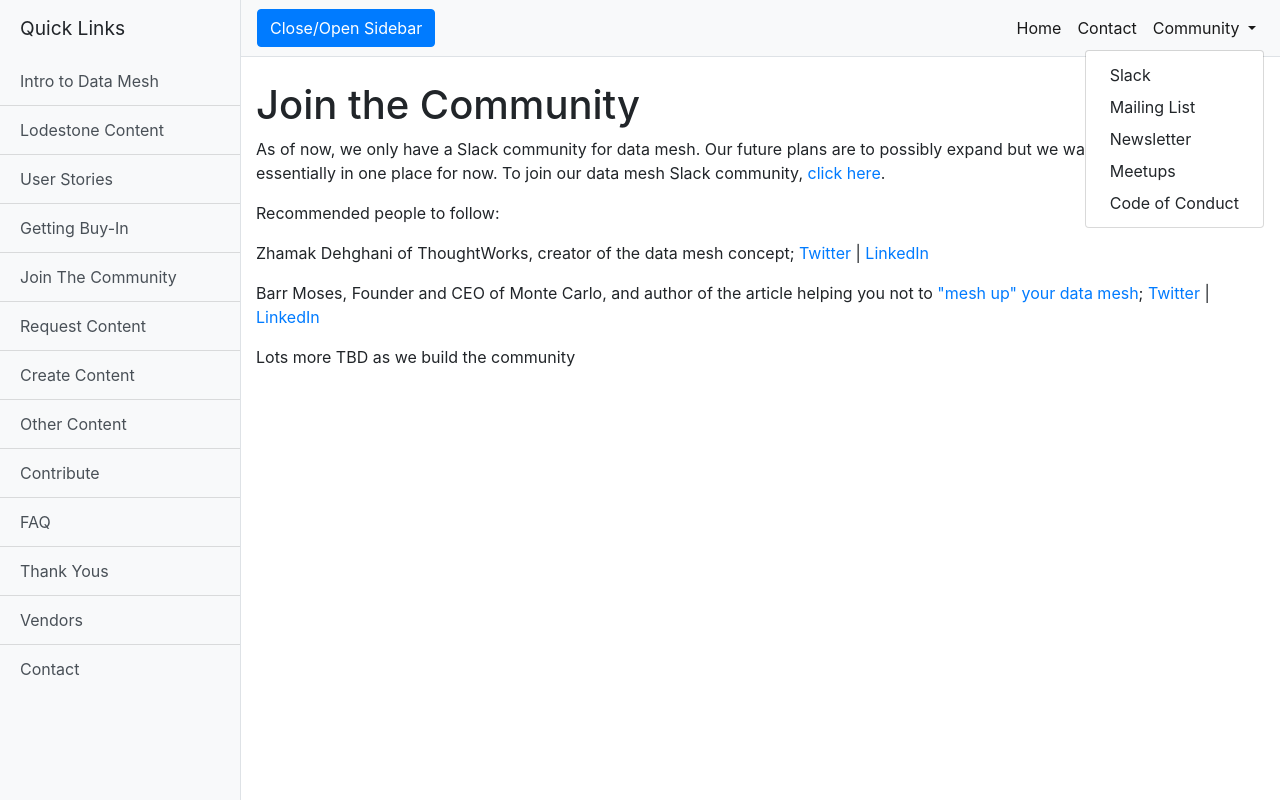
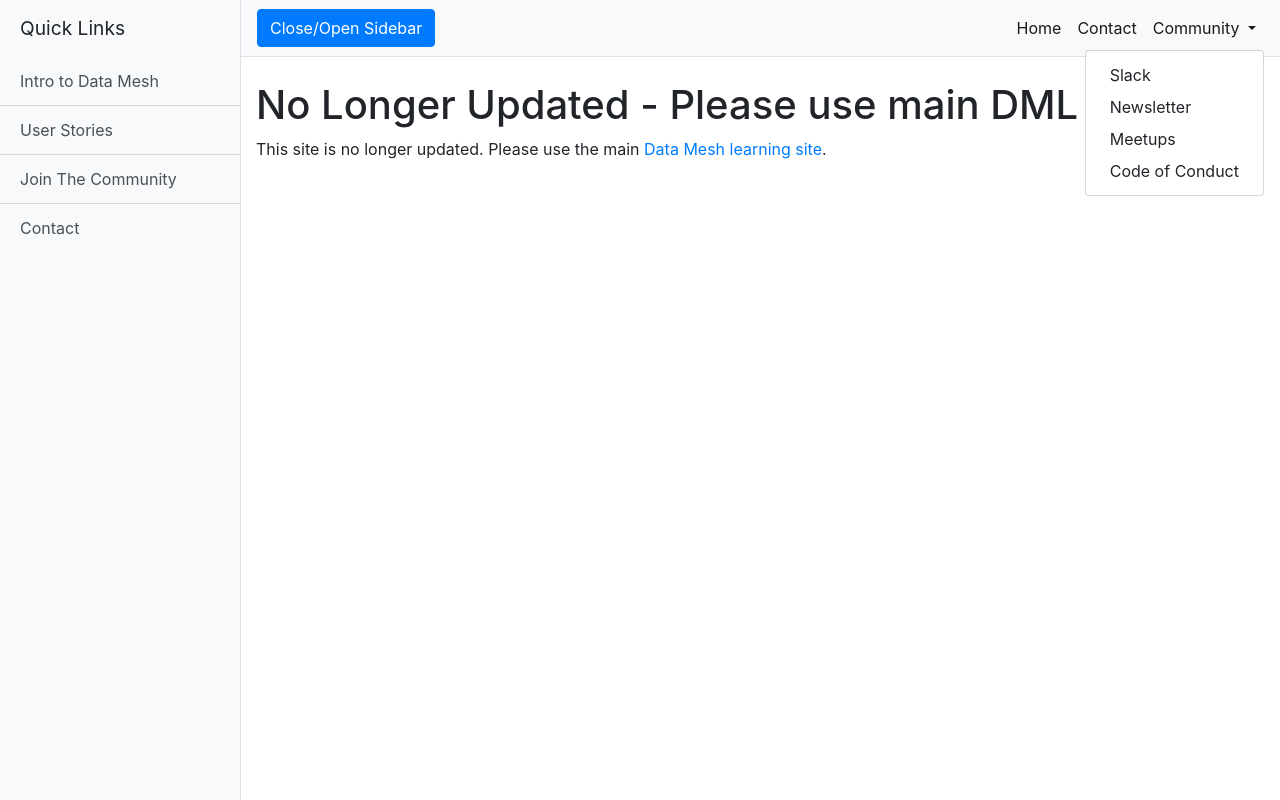
Before and after one commit to datameshlearning/join-the-community, a website: page index.html in a window 1280 px wide. Both pictures are taken after a click on the button "Community". Drawn offline with Linux system fonts and the light colour scheme.

Commit message:
Update index.html

```diff
--- a/index.html
+++ b/index.html
@@ -8,7 +8,7 @@
   <meta name="description" content="">
   <meta name="author" content="">
 
-  <title>Join Us! - Data Mesh Learning</title>
+  <title>Create Data Mesh Content - Data Mesh Learning</title>
 
   <!-- Bootstrap core CSS -->
   <link href="vendor/bootstrap/css/bootstrap.min.css" rel="stylesheet">
@@ -26,19 +26,10 @@
     <div class="bg-light border-right" id="sidebar-wrapper">
       <div class="sidebar-heading">Quick Links</div>
       <div class="list-group list-group-flush">
-        <a href="https://datameshlearning.github.io/intro-to-data-mesh/" class="list-group-item list-group-item-action bg-light">Intro to Data Mesh</a>
-        <a href="https://datameshlearning.github.io/lodestone-content/" class="list-group-item list-group-item-action bg-light">Lodestone Content</a>
-        <a href="https://datameshlearning.github.io/user-stories/" class="list-group-item list-group-item-action bg-light">User Stories</a>
-        <a href="https://datameshlearning.github.io/getting-buy-in/" class="list-group-item list-group-item-action bg-light">Getting Buy-In</a>
-        <a href="https://datameshlearning.github.io/join-the-community/" class="list-group-item list-group-item-action bg-light">Join The Community</a>
-        <a href="https://datameshlearning.github.io/request-content/" class="list-group-item list-group-item-action bg-light">Request Content</a>
-        <a href="https://datameshlearning.github.io/create-content/" class="list-group-item list-group-item-action bg-light">Create Content</a>
-        <a href="https://datameshlearning.github.io/other-content/" class="list-group-item list-group-item-action bg-light">Other Content</a>
-        <a href="https://datameshlearning.github.io/contribute/" class="list-group-item list-group-item-action bg-light">Contribute</a>
-        <a href="https://datameshlearning.github.io/faq/" class="list-group-item list-group-item-action bg-light">FAQ</a>
-        <a href="https://datameshlearning.github.io/thank-yous/" class="list-group-item list-group-item-action bg-light">Thank Yous</a>
-        <a href="https://datameshlearning.github.io/vendors/" class="list-group-item list-group-item-action bg-light">Vendors</a>
-        <a href="https://datameshlearning.github.io/contact/" class="list-group-item list-group-item-action bg-light">Contact</a>
+        <a href="https://datameshlearning.com/intro-to-data-mesh/" class="list-group-item list-group-item-action bg-light">Intro to Data Mesh</a>
+        <a href="https://datameshlearning.com/user-stories/" class="list-group-item list-group-item-action bg-light">User Stories</a>
+        <a href="https://datameshlearning.com/community/" class="list-group-item list-group-item-action bg-light">Join The Community</a>
+        <a href="https://datameshlearning.com/about-and-contact-us/" class="list-group-item list-group-item-action bg-light">Contact</a>
       </div>
     </div>
     <!-- /#sidebar-wrapper -->
@@ -59,7 +50,7 @@
               <a class="nav-link" href="https://datameshlearning.github.io/">Home <span class="sr-only">(current)</span></a>
             </li>
             <li class="nav-item active">
-              <a class="nav-link" href="https://datameshlearning.github.io/contact/">Contact</a>
+              <a class="nav-link" href="https://datameshlearning.com/about-and-contact-us/">Contact</a>
             </li>
             <li class="nav-item dropdown active">
               <a class="nav-link dropdown-toggle" href="#" id="navbarDropdown" role="button" data-toggle="dropdown" aria-haspopup="true" aria-expanded="false">
@@ -67,10 +58,9 @@
               </a>
               <div class="dropdown-menu dropdown-menu-right" aria-labelledby="navbarDropdown">
                 <a class="dropdown-item" href="https://launchpass.com/data-mesh-learning">Slack</a>
-                <a class="dropdown-item" href="https://datameshlearning.github.io/mailing-list/">Mailing List</a>
-                <a class="dropdown-item" href="https://datameshlearning.github.io/newsletter/">Newsletter</a>
-                <a class="dropdown-item" href="https://datameshlearning.github.io/meetups/">Meetups</a>
-                <a class="dropdown-item" href="https://datameshlearning.github.io/code-of-conduct/">Code of Conduct</a>
+                <a class="dropdown-item" href="https://datameshlearning.substack.com/">Newsletter</a>
+                <a class="dropdown-item" href="https://www.meetup.com/data-mesh-learning-meetup-global/">Meetups</a>
+                <a class="dropdown-item" href="https://datameshlearning.com/code-of-conduct/">Code of Conduct</a>
              </div>
             </li>
           </ul>
@@ -78,23 +68,8 @@
       </nav>
 
       <div class="container-fluid">
-        <h1 class="mt-4">Join the Community</h1>
-        <p>As of now, we only have a Slack community for data mesh. Our future plans are to possibly expand but we want to keep everyone essentially in one place for now. To join our data mesh Slack community, <a href="https://launchpass.com/data-mesh-learning">click here</a>.</p>
-        <p>Recommended people to follow:</p>
-        <p>Zhamak Dehghani of ThoughtWorks, creator of the data mesh concept; <a href="https://twitter.com/zhamakd">Twitter</a> | <a href="https://www.linkedin.com/in/zhamak-dehghani/">LinkedIn</a></p>
-        <p>Barr Moses, Founder and CEO of Monte Carlo, and author of the article helping you not to <a href="https://towardsdatascience.com/what-is-a-data-mesh-and-how-not-to-mesh-it-up-210710bb41e0">"mesh up" your data mesh</a>; <a href="https://twitter.com/BM_DataDowntime">Twitter</a> | <a href="https://www.linkedin.com/in/barrmoses/">LinkedIn</a></p>
-        <p>Lots more TBD as we build the community</p>
-        <p></p>
-        <p></p>
-        <p></p>
-        <p></p>
-        <p></p>
-        <p></p>
-        <p></p>
-        <p></p>
-        <p></p>
-        <p></p>
-        <p></p>
+        <h1 class="mt-4">No Longer Updated - Please use main DML site</h1>
+        <p>This site is no longer updated. Please use the main <a href="https://datameshlearning.com/">Data Mesh learning site</a>.</p>
       </div>
     </div>
     <!-- /#page-content-wrapper -->
```
